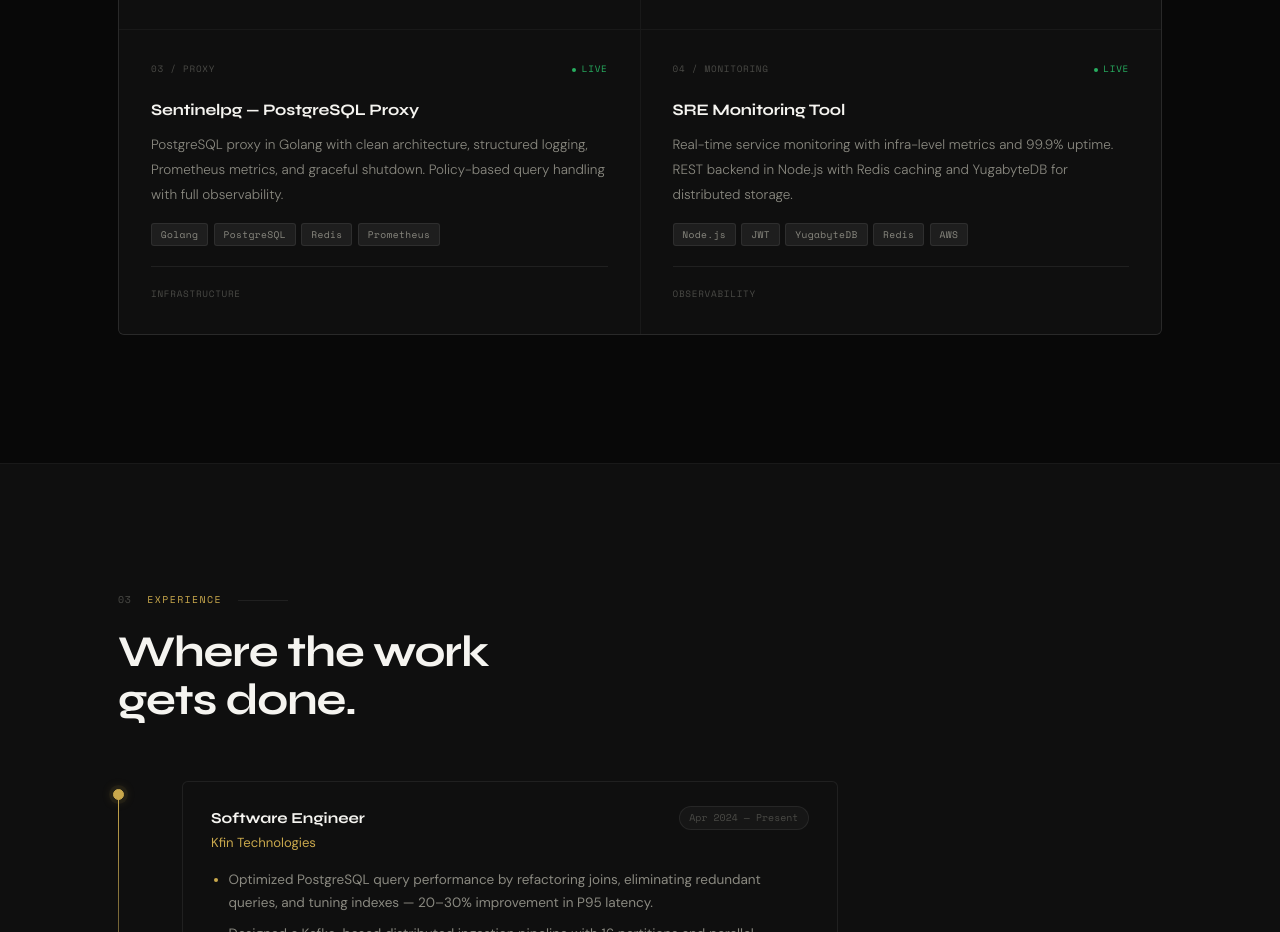
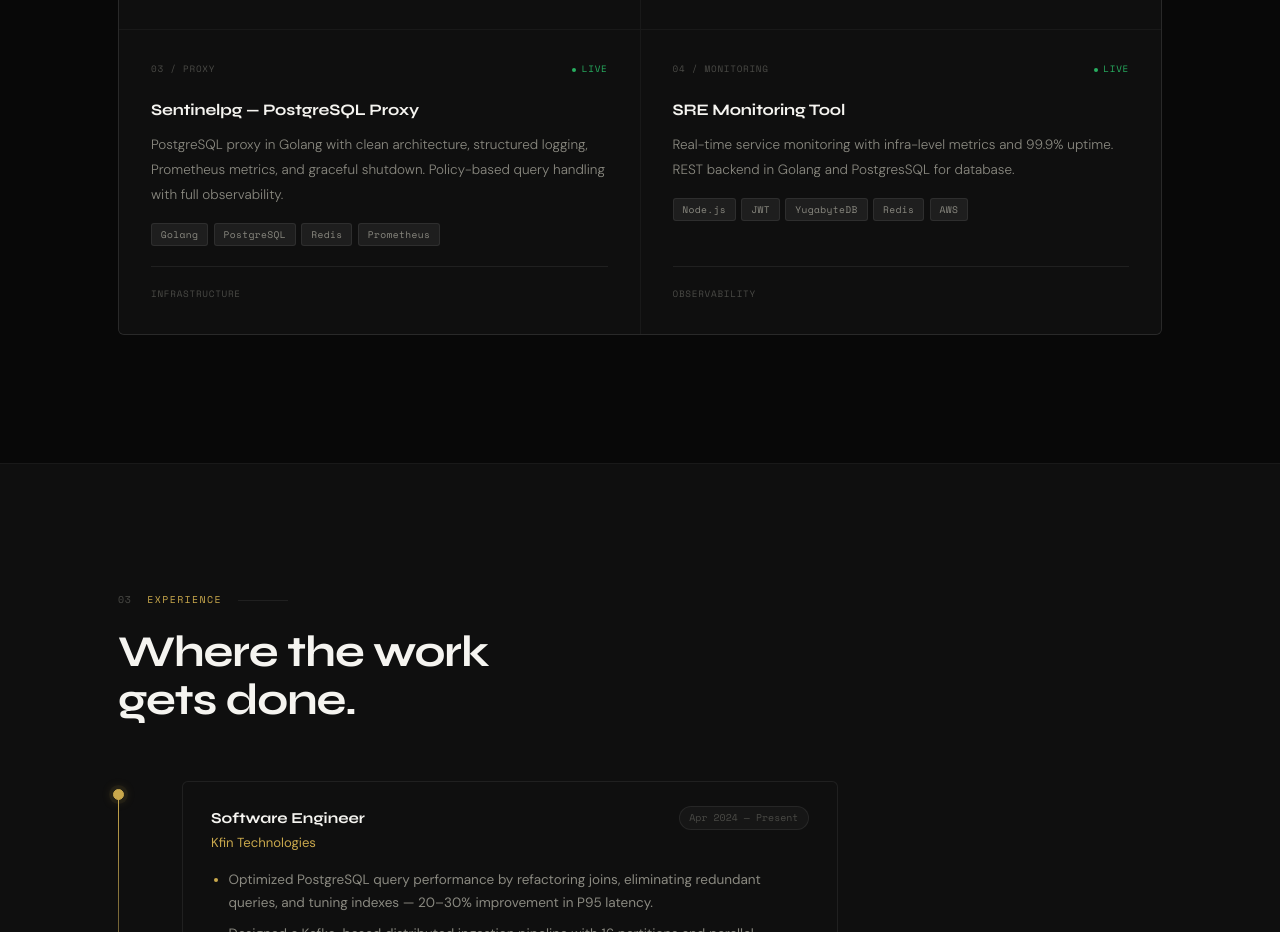
Before and after one commit to vedant-colab/portfolio, a plain HTML site: page index.html in a window 1280 px wide. Shown: the part 2907-3839 px from the top of the page. Drawn offline with nearby package versions, Linux system fonts and the light colour scheme.

Commit message:
Update index.html

```diff
--- a/index.html
+++ b/index.html
@@ -1104,7 +1104,7 @@
           </div>
           <h3 class="t-h3" style="margin-bottom:0.6rem">SRE Monitoring Tool</h3>
           <p class="t-body" style="font-size:0.845rem;">
-            Real-time service monitoring with infra-level metrics and 99.9% uptime. REST backend in Node.js with Redis caching and YugabyteDB for distributed storage.
+            Real-time service monitoring with infra-level metrics and 99.9% uptime. REST backend in Golang and PostgresSQL for database.
           </p>
           <div class="tech-strip">
             <span class="tech-tag">Node.js</span>
```
